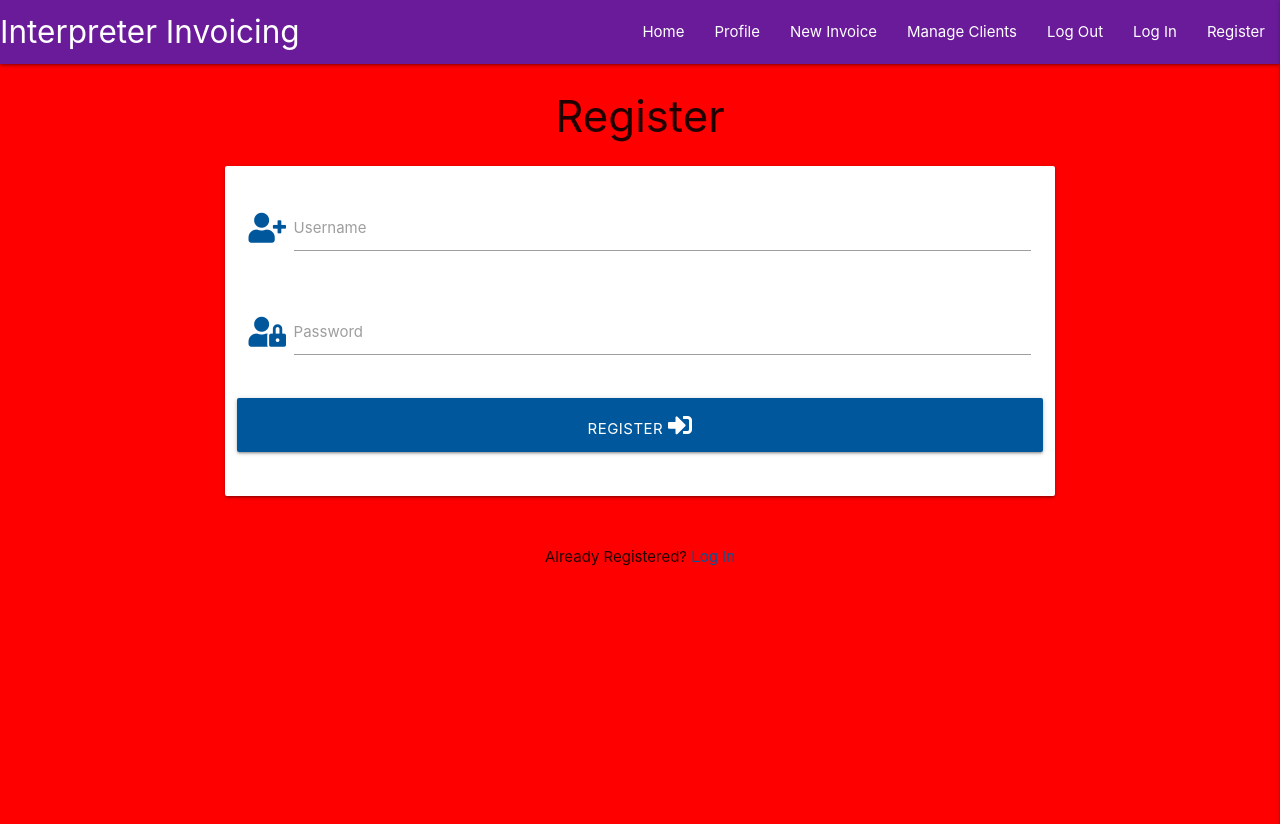
After one commit to Code-Institute-Submissions/katjacodes-invoicingApp_OctResub, a Flask app: page /register in a window 1280 px wide. The commit adds this page. Shown: the top 824 px of the page. Run offline with Flask 2, Linux system fonts and the light colour scheme; some libraries are stand-ins or nearby versions.

Commit message:
add register template and update code attributions

```diff
--- a/app.py
+++ b/app.py
@@ -1,4 +1,4 @@
-# credit: code taken from https://learn.codeinstitute.net/courses/course-v1:CodeInstitute+DCP101+2017_T3/courseware/9e2f12f5584e48acb3c29e9b0d7cc4fe/579bbf01edaf47938e6a860b8f08f275/?child=first and edited to fit project needs
+# credit: code taken from https://github.com/Code-Institute-Solutions/TaskManagerAuth/tree/main/08-SearchingWithinTheDatabase/01-text_index_searching and edited to fit project needs
 
 import os
 from flask import (
@@ -6,6 +6,7 @@ from flask import (
     redirect, request, session, url_for)
 from flask_pymongo import PyMongo
 from bson.objectid import ObjectId
+from werkzeug.security import generate_password_hash, check_password_hash
 if os.path.exists("env.py"):
     import env
 
@@ -27,6 +28,11 @@ def get_clientInfo():
     return render_template("clientInfo.html", clientInfo=clientInfo)
 
 
+@app.route("/register", methods=["GET", "POST"])
+def register():
+    return render_template("register.html")
+
+
 if __name__ == "__main__":
     app.run(host=os.environ.get("IP"),
             port=int(os.environ.get("PORT")),
--- a/requirements.txt
+++ b/requirements.txt
@@ -1,3 +1,5 @@
+credit: code taken from https://github.com/Code-Institute-Solutions/TaskManagerAuth/tree/main/08-SearchingWithinTheDatabase/01-text_index_searching
+
 click==8.0.1
 dnspython==2.1.0
 Flask==2.0.1
--- a/static/js/script.js
+++ b/static/js/script.js
@@ -1,5 +1,5 @@
 
-/* credit: code for navbar taken from https://learn.codeinstitute.net/courses/course-v1:CodeInstitute+DCP101+2017_T3/courseware/9e2f12f5584e48acb3c29e9b0d7cc4fe/96d22c817aff4ce39e336fcb96c30e16/?child=first */
+/* credit: code taken from https://github.com/Code-Institute-Solutions/TaskManagerAuth/tree/main/08-SearchingWithinTheDatabase/01-text_index_searching*/
 
 /*
     jQuery for MaterializeCSS initialization
--- a/templates/base.html
+++ b/templates/base.html
@@ -1,4 +1,4 @@
-<!--- credit: code taken from https://learn.codeinstitute.net/courses/course-v1:CodeInstitute+DCP101+2017_T3/courseware/9e2f12f5584e48acb3c29e9b0d7cc4fe/579bbf01edaf47938e6a860b8f08f275/?child=first and edited to fit project needs -->
+<!--- credit: code taken from https://github.com/Code-Institute-Solutions/TaskManagerAuth/tree/main/08-SearchingWithinTheDatabase/01-text_index_searching and edited to fit project needs -->
 
 
 <!DOCTYPE html>
@@ -30,7 +30,7 @@
 					<li><a href="#">Manage Clients</a></li>
 					<li><a href="#">Log Out</a></li>
 					<li><a href="#">Log In</a></li>
-					<li><a href="#">Register</a></li>
+					<li><a href="{{ url_for('register') }}">Register</a></li>
 				</ul>
 			</div>
 		</nav>
@@ -44,7 +44,7 @@
             <li><a href="#">Manage Clients</a></li>
             <li><a href="#">Log Out</a></li>
             <li><a href="#">Log In</a></li>
-            <li><a href="#">Register</a></li>
+            <li><a href="{{ url_for('register') }}">Register</a></li>
 		</ul>
     </header>
 
--- a/templates/clientInfo.html
+++ b/templates/clientInfo.html
@@ -1,4 +1,4 @@
-<!--- credit: code taken from https://learn.codeinstitute.net/courses/course-v1:CodeInstitute+DCP101+2017_T3/courseware/9e2f12f5584e48acb3c29e9b0d7cc4fe/579bbf01edaf47938e6a860b8f08f275/?child=first and edited to fit project needs -->
+<!--- credit: code taken from https://github.com/Code-Institute-Solutions/TaskManagerAuth/tree/main/08-SearchingWithinTheDatabase/01-text_index_searching and edited to fit project needs -->
 
 {% extends "base.html" %}
 {% block content %}
--- /dev/null
+++ b/templates/register.html
@@ -0,0 +1,48 @@
+<!--- credit: code taken from https://github.com/Code-Institute-Solutions/TaskManagerAuth/tree/main/08-SearchingWithinTheDatabase/01-text_index_searching and edited to fit project needs -->
+
+{% extends "base.html" %}
+{% block content %}
+
+    <h3 class="center-align">Register</h3>
+
+    <div class="row">
+        <form class="col s12 m8 offset-m2" method="POST" action="{{ url_for('register') }}">
+            <div class="card-panel">
+                <!-- username -->
+                <div class="row">
+					<div class="input-field col s12">
+						<i class="fas fa-user-plus prefix light-blue-text text-darken-4"></i>
+						<input id="username" name="username" type="text" minlength="14"
+                            pattern="^[a-zA-Z0-9]{5,15}$" class="validate" required>
+						<label for="username">Username</label>
+					</div>
+                </div>
+                <!-- passowrd -->
+                <div class="row">
+                    <div class="input-field col s12">
+						<i class="fas fa-user-lock prefix light-blue-text text-darken-4"></i>
+                        <input id="password" name="password" type="password" minlength="14"
+                            pattern="^[a-zA-Z0-9]{5,15}$" class="validate" required>
+                        <label for="password">Password</label>
+                    </div>
+                </div>
+                <!-- register -->
+                <div class="row">
+                    <button type="submit" class="col s12 btn-large light-blue darken-4 text-shadow">
+                        Register <i class="fas fa-sign-in-alt"></i>
+                    </button>
+                </div>
+            </div>
+        </form>
+    </div>
+
+    <div class="row">
+        <div class="col s12">
+            <p class="center-align">
+                Already Registered?
+                <a href="{{ url_for('login') }}" class="light-blue-text text-darken-4">Log In</a>
+            </p>
+        </div>
+    </div>
+
+{% endblock %}
```
